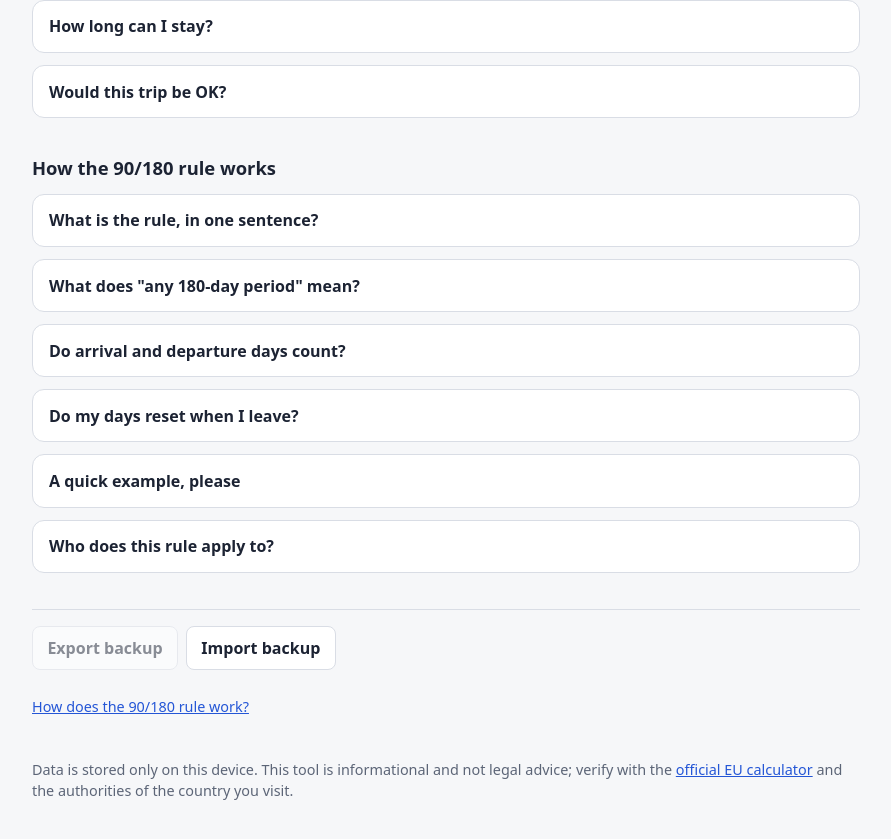
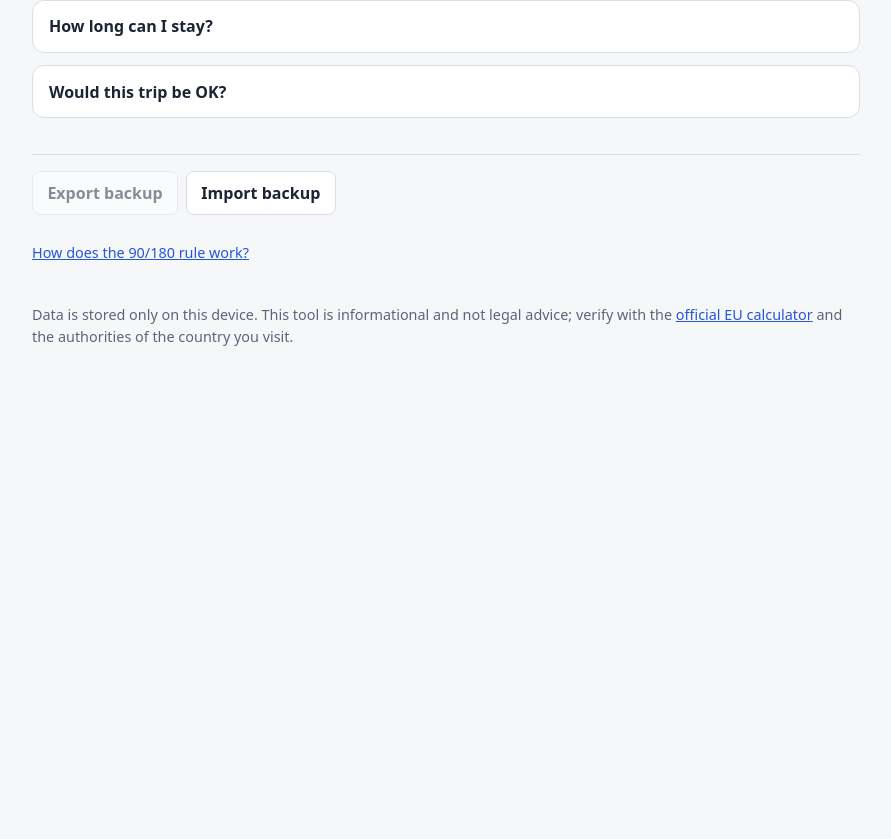
Before and after one commit to nerfologist/better-schengen-calculator, a React (Vite) app: page / in a window 1280 px wide. Shown: the part 1495-2334 px from the top of the page, without its empty margins (194-1085 px from the left). After the commit the page ends 1889 px from the top, so only its background shows below. Built offline with nearby package versions, Linux system fonts and the light colour scheme.

Commit message:
Move the FAQ into a modal
The FAQ is first-visit reference material, so the inline section gave
up page space for something read once. The header and footer links now
open a scrollable dialog (same chrome as the confirm dialog: Escape,
Close, backdrop click) holding the same six questions.

```diff
--- a/src/App.tsx
+++ b/src/App.tsx
@@ -1,6 +1,6 @@
 import { useCallback, useState } from 'react'
 import { ExportImport } from './components/ExportImport'
-import { Faq } from './components/Faq'
+import { FaqDialog } from './components/FaqDialog'
 import { StayList } from './components/StayList'
 import { SummaryCards } from './components/SummaryCards'
 import { Timeline } from './components/Timeline/Timeline'
@@ -17,6 +17,7 @@ export default function App() {
   const [proposedPreview, setProposedPreview] = useState<DayRange | null>(null)
   const [maxRecap, setMaxRecap] = useState<PlanRecap | null>(null)
   const [proposedRecap, setProposedRecap] = useState<PlanRecap | null>(null)
+  const [faqOpen, setFaqOpen] = useState(false)
 
   const onMaxPreview = useCallback((r: DayRange | null) => setMaxPreview(r), [])
   const onProposedPreview = useCallback(
@@ -32,7 +33,9 @@ export default function App() {
         <h1>Schengen Days</h1>
         <p className="muted">
           Track your short stays under the 90-days-in-any-180-days rule.{' '}
-          <a href="#faq">How does the rule work?</a>
+          <button type="button" className="link-button" onClick={() => setFaqOpen(true)}>
+            How does the rule work?
+          </button>
         </p>
       </header>
 
@@ -57,12 +60,14 @@ export default function App() {
         <ProposedStayTool onPreview={onProposedPreview} onRecap={onProposedRecap} />
       </section>
 
-      <Faq />
+      <FaqDialog open={faqOpen} onClose={() => setFaqOpen(false)} />
 
       <footer className="app-footer">
         <ExportImport />
         <p className="muted">
-          <a href="#faq">How does the 90/180 rule work?</a>
+          <button type="button" className="link-button" onClick={() => setFaqOpen(true)}>
+            How does the 90/180 rule work?
+          </button>
         </p>
         <p className="muted">
           Data is stored only on this device. This tool is informational and not
--- a/src/components/Faq.tsx
+++ b/src/components/FaqDialog.tsx
@@ -1,7 +1,42 @@
-export function Faq() {
+import { useEffect, useRef } from 'react'
+
+export interface FaqDialogProps {
+  open: boolean
+  onClose: () => void
+}
+
+export function FaqDialog({ open, onClose }: FaqDialogProps) {
+  const ref = useRef<HTMLDialogElement>(null)
+
+  useEffect(() => {
+    const dialog = ref.current
+    if (!dialog) return
+    if (open && !dialog.open) dialog.showModal()
+    if (!open && dialog.open) dialog.close()
+  }, [open])
+
   return (
-    <section id="faq" aria-label="How the rule works">
-      <h2>How the 90/180 rule works</h2>
+    <dialog
+      ref={ref}
+      className="faq-dialog"
+      aria-labelledby="faq-title"
+      onCancel={(e) => {
+        e.preventDefault()
+        onClose()
+      }}
+      onClick={(e) => {
+        // A click on the backdrop lands on the dialog element itself.
+        if (e.target === ref.current) onClose()
+      }}
+    >
+      <div className="faq-header">
+        <h2 id="faq-title" className="confirm-title">
+          How the 90/180 rule works
+        </h2>
+        <button type="button" className="btn btn-small" onClick={onClose} aria-label="Close">
+          Close
+        </button>
+      </div>
       <details className="tool">
         <summary>What is the rule, in one sentence?</summary>
         <div className="tool-body">
@@ -51,8 +86,8 @@ export function Faq() {
             days, then went home. If you come back on June 1st, the window ending on any
             June day still contains those winter days, so you have only about 31 days
             available. But every day you wait after the end of July, a January day drops
-            out of the window and gives you a day back. The calculator above does exactly
-            this arithmetic for every day of your planned trip.
+            out of the window and gives you a day back. The calculator does exactly this
+            arithmetic for every day of your planned trip.
           </p>
         </div>
       </details>
@@ -70,6 +105,6 @@ export function Faq() {
           </p>
         </div>
       </details>
-    </section>
+    </dialog>
   )
 }
--- a/src/index.css
+++ b/src/index.css
@@ -50,15 +50,15 @@ html {
   }
 }
 
-/* Keep the anchored FAQ heading clear of the pinned summary block. */
-#faq {
-  scroll-margin-top: 20rem;
-}
-
-@media (min-width: 640px) {
-  #faq {
-    scroll-margin-top: 9rem;
-  }
+/* Buttons that read as links (e.g. the FAQ opener). */
+.link-button {
+  background: none;
+  border: 0;
+  padding: 0;
+  font: inherit;
+  color: var(--accent);
+  text-decoration: underline;
+  cursor: pointer;
 }
 
 body {
@@ -440,6 +440,50 @@ a {
   }
 }
 
+/* FAQ dialog: same chrome as the confirm dialog, roomier and scrollable. */
+.faq-dialog {
+  border: 1px solid var(--border);
+  border-radius: 16px;
+  background: var(--surface);
+  color: var(--text);
+  padding: 1.5rem;
+  width: min(92vw, 560px);
+  max-height: 85vh;
+  overflow-y: auto;
+  box-shadow: 0 18px 50px rgb(0 0 0 / 0.3);
+}
+
+.faq-dialog::backdrop {
+  background: rgb(0 0 0 / 0.45);
+  backdrop-filter: blur(2px);
+}
+
+.faq-dialog[open] {
+  animation: confirm-pop 0.18s ease-out;
+}
+
+@media (prefers-reduced-motion: reduce) {
+  .faq-dialog[open] {
+    animation: none;
+  }
+}
+
+.faq-header {
+  display: flex;
+  align-items: center;
+  justify-content: space-between;
+  gap: 0.75rem;
+  margin-bottom: 1rem;
+}
+
+.faq-header .confirm-title {
+  margin: 0;
+}
+
+.faq-dialog .tool {
+  background: var(--bg);
+}
+
 .confirm-title {
   margin: 0 0 0.75rem;
   font-size: 1.15rem;
```
